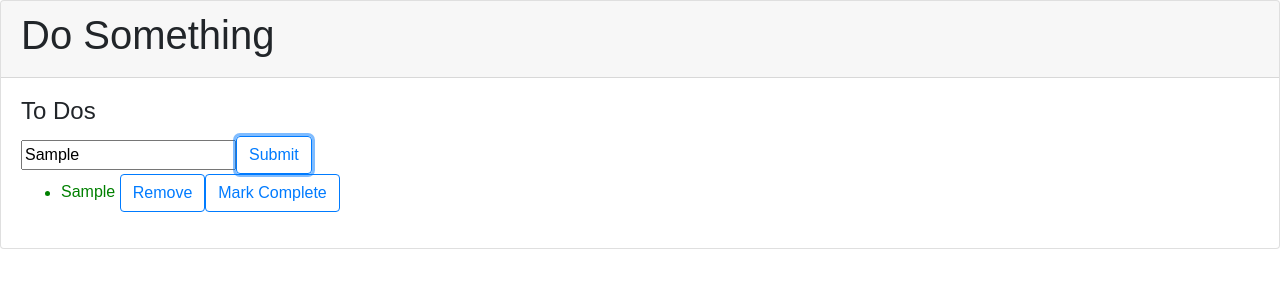
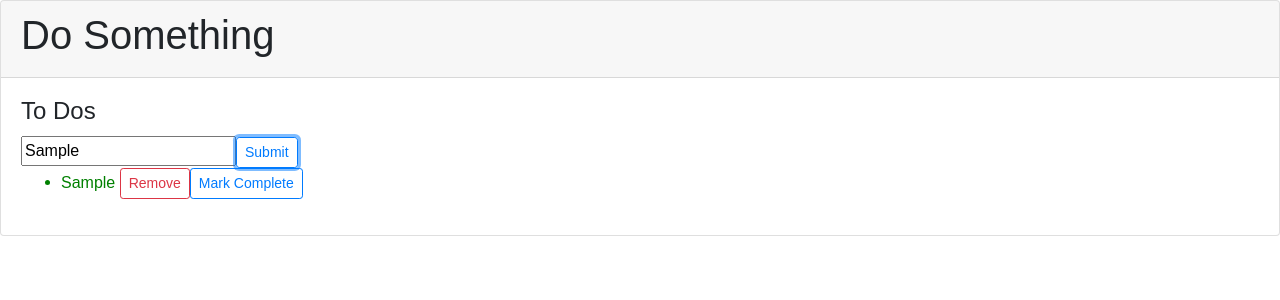
Before and after one commit to AgentShir/react-todo-app, a React (Create React App) app: page / in a window 1280 px wide. Both pictures are taken after typing "Sample" into the empty fields and a click on the button "Submit". Shown: the top 300 px of the page. Built offline with nearby package versions, Linux system fonts and the light colour scheme.

Commit message:
Adjusted buttons, finished

```diff
--- a/src/components/TodoForm.js
+++ b/src/components/TodoForm.js
@@ -22,7 +22,7 @@ class TodoForm extends Component {
       <div>
         <form onSubmit={this.handleSubmit}>
           <input type="text" onChange={this.handleChange} value={this.state.value} name="value" placeholder="Enter a To Do!" />
-          <button className="btn btn-outline-primary" type="submit">Submit</button>
+          <button className="btn btn-outline-primary btn-sm" type="submit">Submit</button>
         </form>
       </div>
     )
--- a/src/components/TodoItem.js
+++ b/src/components/TodoItem.js
@@ -13,8 +13,8 @@ class TodoItem extends Component {
   render() {
     return(
       <li className={this.props.status}>
-        {this.props.text} <button onClick={this.remove} className="btn btn-outline-primary">Remove</button>
-        <button onClick={this.complete} className="btn btn-outline-primary">Mark Complete</button>
+        {this.props.text} <button onClick={this.remove} className="btn btn-outline-danger btn-sm">Remove</button>
+        <button onClick={this.complete} className="btn btn-outline-primary btn-sm">Mark Complete</button>
       </li>
     )
   }
```
